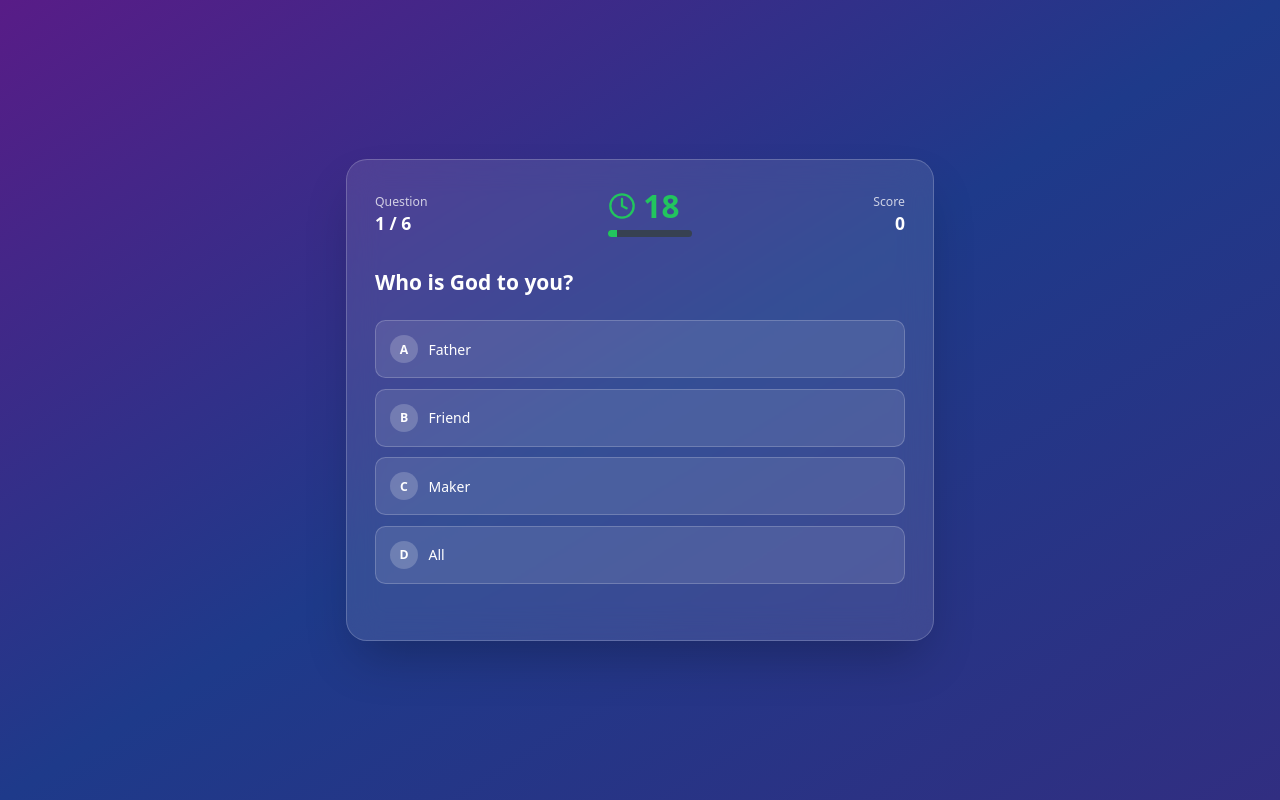
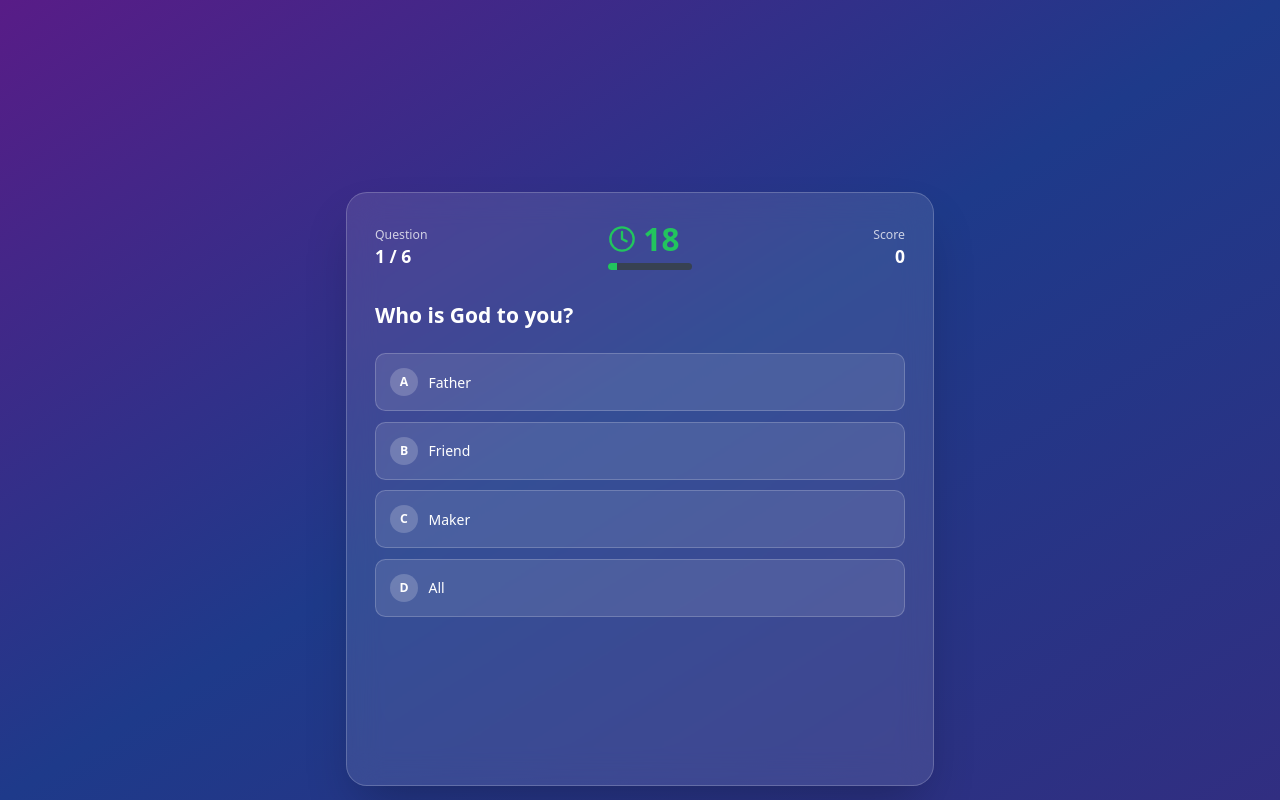
Before and after one commit to TOquation/Tester, a Next.js app: page / in a window 1280 px wide. Both pictures are taken after a click on the button "Start Quiz". Built offline with nearby package versions, Linux system fonts and the light colour scheme.

Commit message:
quiz height adjusted

```diff
--- a/app/(main)/page.tsx
+++ b/app/(main)/page.tsx
@@ -246,7 +246,7 @@ const QuizApp = () => {
   }
 
   return (
-    <div className="min-h-screen bg-gradient-to-br from-purple-900 via-blue-900 to-indigo-900 flex items-center justify-center p-4">
+    <div className="min-h-screen bg-gradient-to-br from-purple-900 via-blue-900 to-indigo-900 flex pt-[15%] justify-center p-4">
       <div className="bg-white/10 backdrop-blur-lg rounded-3xl p-8 max-w-2xl min-h-[300px] w-full shadow-2xl border border-white/20">
 
         {/* Header */}
@@ -365,7 +365,7 @@ const QuizApp = () => {
             <div className="container mx-auto flex space-x-4 sm:gap-4">
               <button
                 onClick={toggleExplanation}
-                className="flex-1 bg-gradient-to-r from-purple-500 to-pink-500 hover:from-purple-600 hover:to-pink-600 text-white font-semibold py-3 sm:py-4 px-1 sm:px-6 rounded-xl transition-all duration-300 transform hover:scale-105 flex items-center justify-center gap-2"
+                className="flex-1 bg-gradient-to-r from-purple-500 to-pink-500 hover:from-purple-600 hover:to-pink-600 text-white font-semibold py-3 sm:py-4 sm:px-6 rounded-xl transition-all duration-300 transform hover:scale-105 flex items-center justify-center gap-2"
               >
                 {showExplanation ? "Hide Explanation" : "Show Explanation"}
               </button>
```
